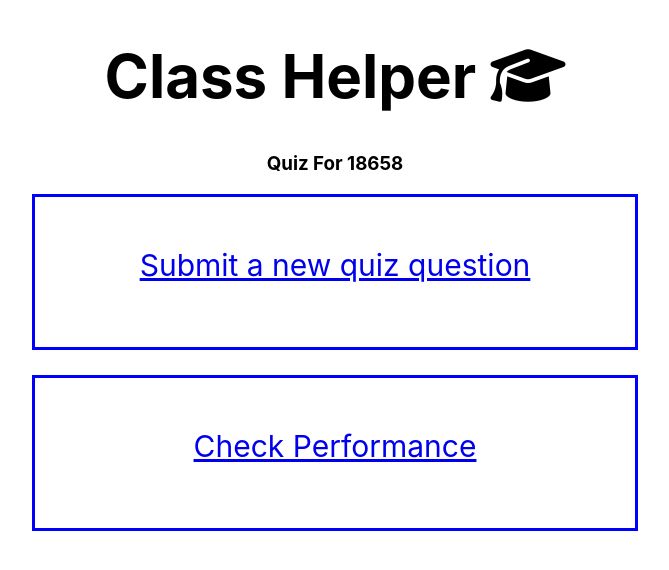
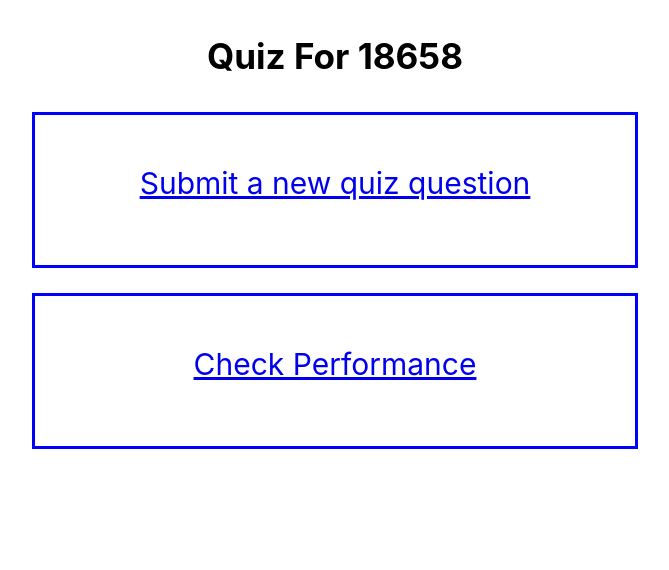
Before and after one commit to seansio1995/ClassHelper, a React (Create React App) app: page /instructorquiz in a window 1280 px wide. Shown: the top 570 px of the page, without its empty margins (305-974 px from the left). Built offline with nearby package versions, Linux system fonts and the light colour scheme.

Commit message:
fix dupliate classhelper error

```diff
--- a/src/components/InstructorQuiz.js
+++ b/src/components/InstructorQuiz.js
@@ -11,10 +11,9 @@ class InstructorQuiz extends Component {
             <div style={pageStyle}>
                 <div style={headerStyle}>
                     <Link to = "/instructorHomepage" style = {linkStyle}>
-                        <h1>Class Helper <i className="fas fa-graduation-cap" ></i></h1>
+                        <h3>Quiz For 18658</h3>
                     </Link>
                 </div>
-                <h3>Quiz For 18658</h3>
 
                 <div style = {{textAlign :"center", fontSize : "30px",margin:"0 auto", border: '3px solid blue', width : "600px", height : "150px"}}>
                     <div style = {{marginTop : "50px"}}><Link to="createquiz">Submit a new quiz question</Link></div>
```
